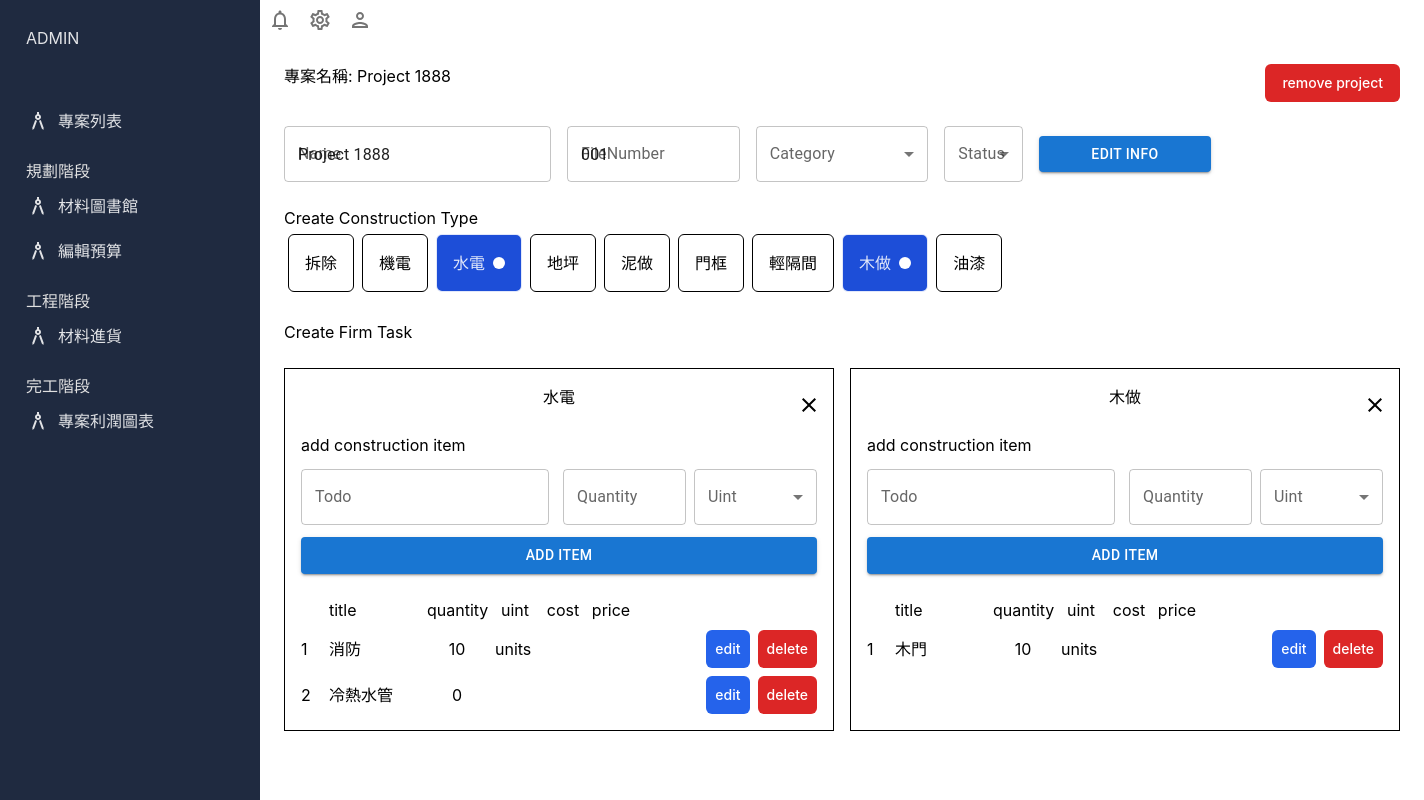
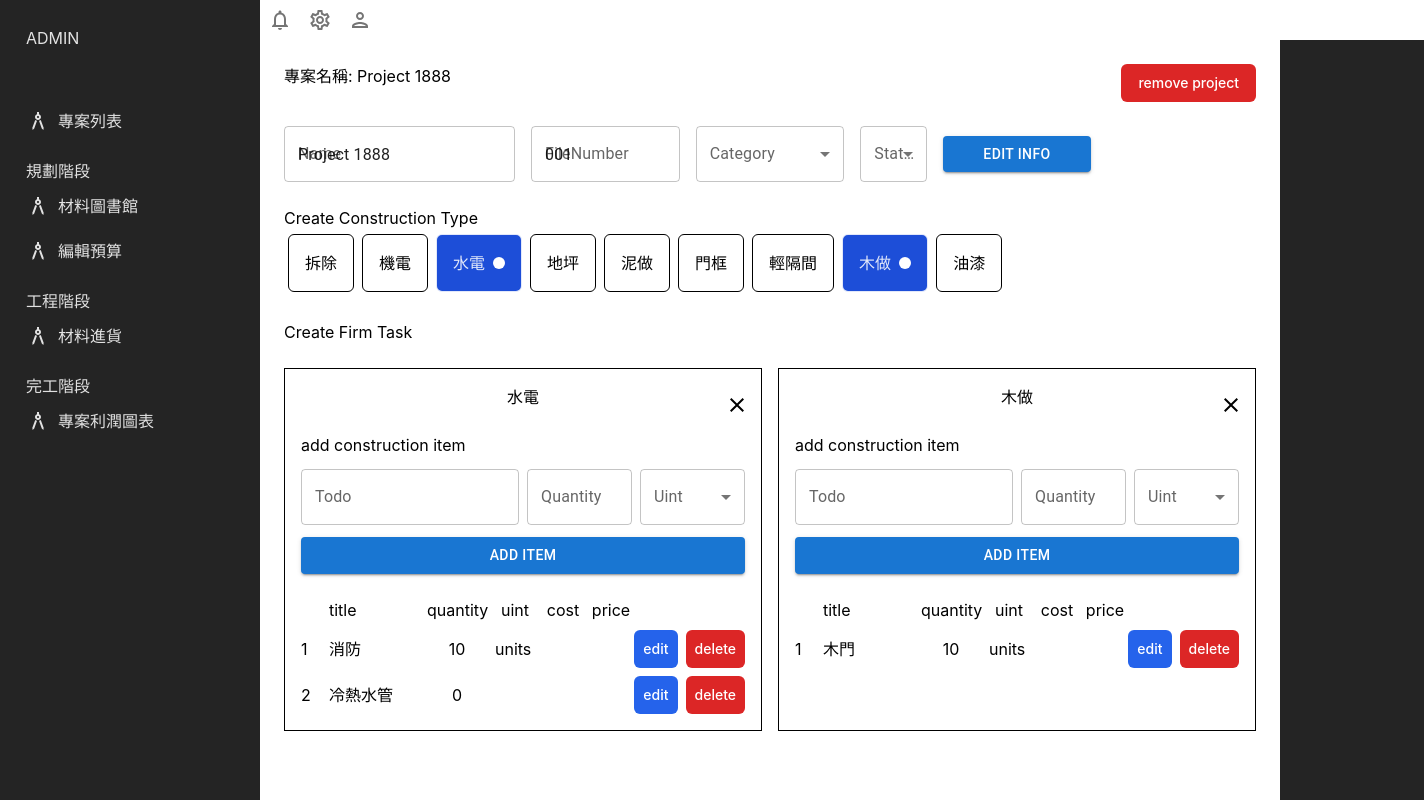
Before and after one commit to eddie8119/react-dashboard, a React (Vite) app: page /plan/project/0 in a window 1280 px wide. Shown: the whole page, 1424 px wide, since content can reach past the window. Built offline with nearby package versions, Linux system fonts and the light colour scheme; data requests are answered from the project's data file.

Commit message:
更新 layout ui 排版

```diff
--- a/src/content/dashboards/ProjectPlan/index.tsx
+++ b/src/content/dashboards/ProjectPlan/index.tsx
@@ -35,7 +35,7 @@ const ProjectPlan = () => {
     <ProjectContext.Provider
       value={{ projectInfo, handlerSetUpdateProjectInfo }}
     >
-      <div className="flex h-full w-full flex-col gap-6 p-6">
+      <div className="mt-10 flex h-full w-full flex-col gap-6 overflow-y-auto p-6">
         <div className="flex justify-between">
           <PageTitle title={`專案名稱: ${projectInfo.name}`} />
           <PageButtonPanel projectId={id} />
--- a/src/layouts/SidebarLayout/Header/index.tsx
+++ b/src/layouts/SidebarLayout/Header/index.tsx
@@ -17,7 +17,7 @@ const Header = () => {
   };
 
   return (
-    <div className="h-10 w-full bg-white">
+    <div className="fixed z-10 h-10 w-full bg-white">
       <Box display="flex">
         <IconButton onClick={toggleLanguage}>
           <NotificationsOutlinedIcon />
--- a/src/layouts/SidebarLayout/index.tsx
+++ b/src/layouts/SidebarLayout/index.tsx
@@ -5,7 +5,7 @@ import Header from './Header';
 const SidebarLayout = () => {
   return (
     <>
-      <div className="hidden h-full w-[260px] flex-none bg-box-bg p-[26px] md:block ">
+      <div className="hidden h-full w-[260px] flex-none p-[26px] md:block ">
         <div className="grid grid-cols-1 gap-6">
           <div className="flex justify-between">
             <p>ADMIN</p>
@@ -18,7 +18,7 @@ const SidebarLayout = () => {
           <SidebarMenu />
         </div>
       </div>
-      <div className="flex w-full flex-col bg-white">
+      <div className="flex w-full flex-col overflow-y-auto bg-white ">
         <Header />
         <Outlet />
       </div>
```
